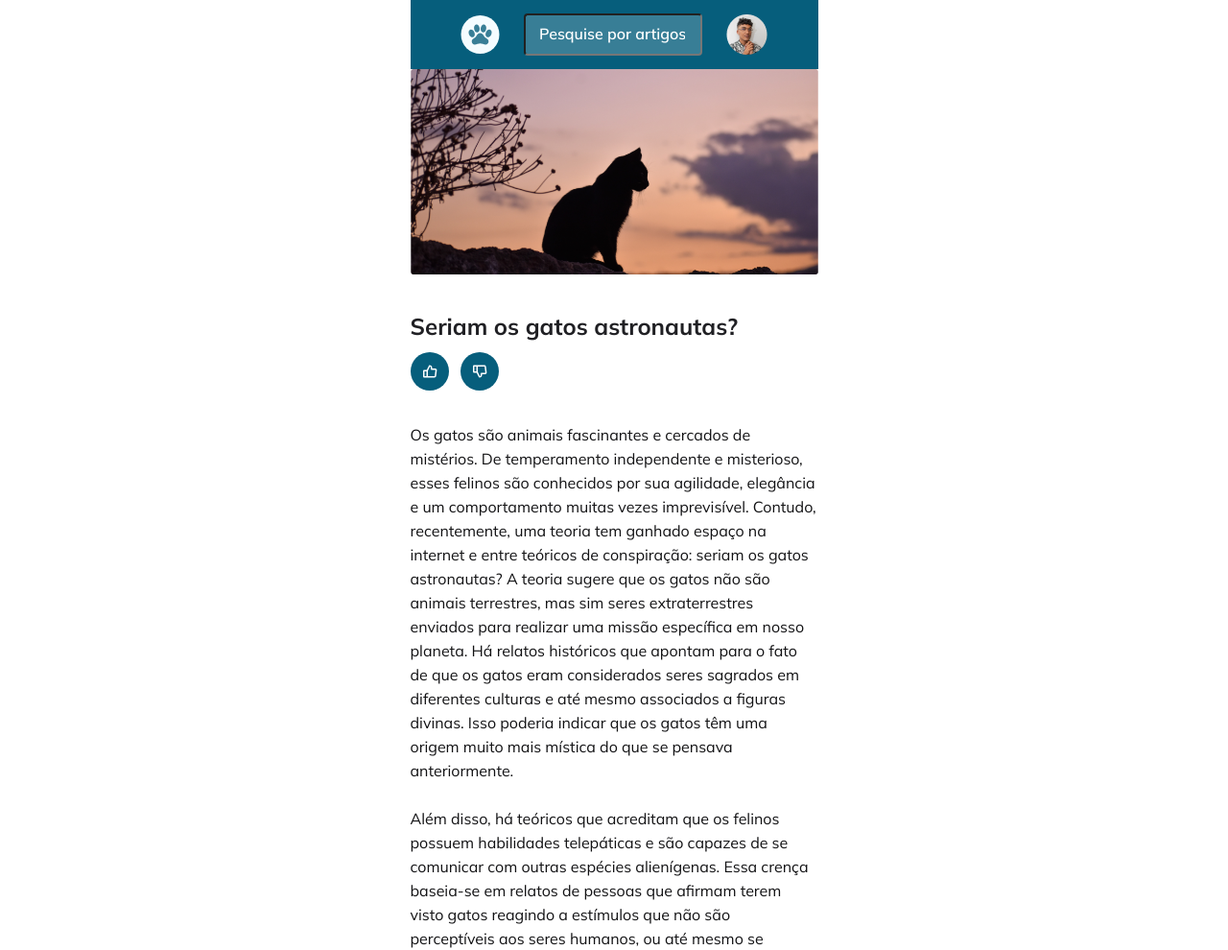
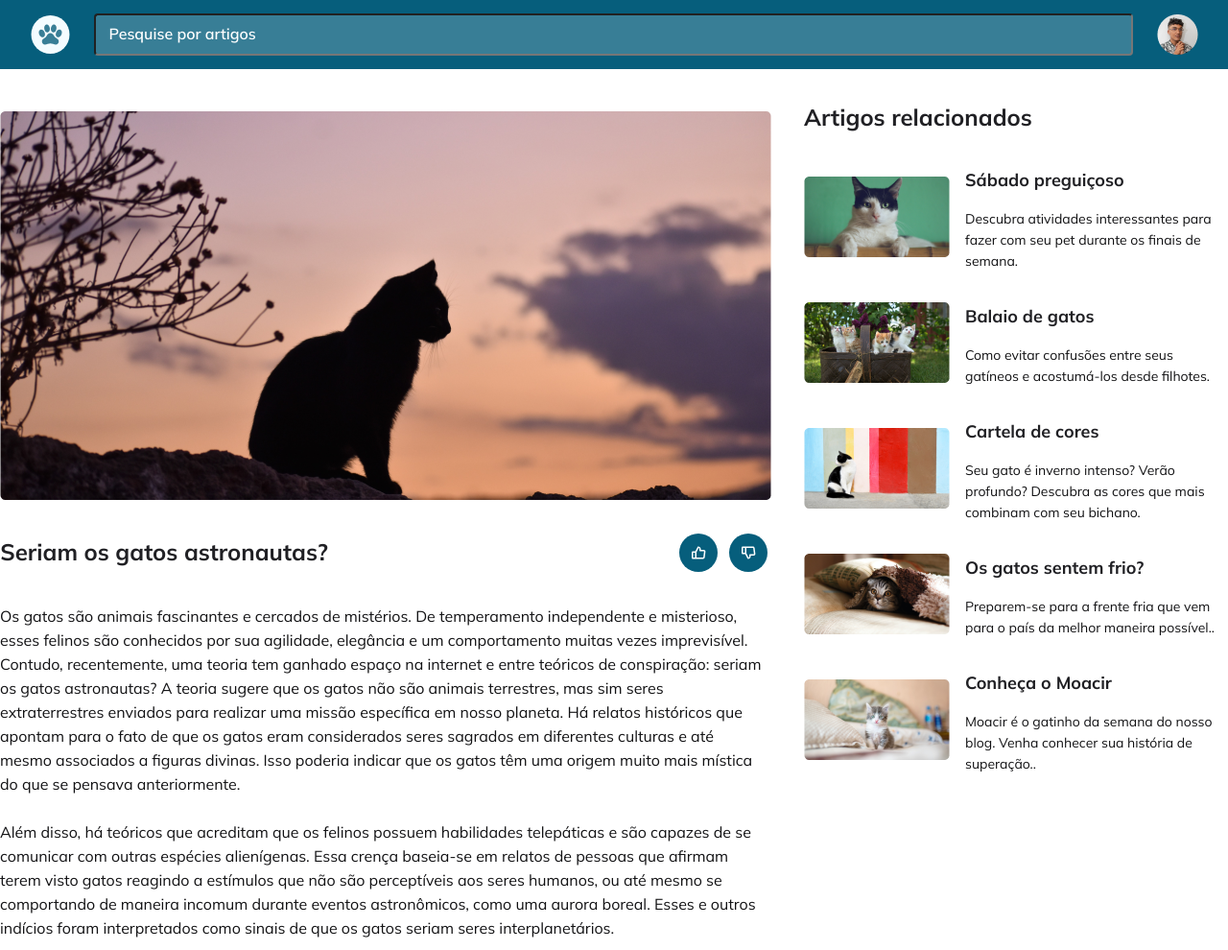
Before and after one commit to Alexandre-smartins/Cat-blog, a plain HTML site: page index.html in a window 1280 px wide. Shown: the top 990 px of the page at 96% size. Drawn offline with Linux system fonts and the light colour scheme.

Commit message:
.desktop

```diff
--- a/style.css
+++ b/style.css
@@ -5,7 +5,7 @@
 }
 
 body {
-  max-width: 425px;
+
   display: flex;
   margin: auto;
   font-size: 1.6rem;
@@ -30,7 +30,7 @@ font-family: "Mulish", sans-serif;
 
 header {
 background-color: var(--Brand-Colors-Explorer-dark);
-width: 425px;
+
 display: flex;
 height: 72px;
 align-items: center;
@@ -69,7 +69,7 @@ font-weight: 600;
   position: absolute;
 }
 #bkimagem {
-max-width: 425px;
+width: fit-content;
 }
 
 .title {
@@ -164,5 +164,61 @@ flex-direction: column;
 justify-content: center;
 align-items: center;
 gap: 1.0rem;
+}
+
+@media (min-width:760px) {
+  body {
+max-width: fit-content;
+  }
+
+  #app {
+    display: grid;
+    grid-template-areas:
+    "header header"
+    "main aside"
+    "footer footer";
+  }
+
+  header {
+grid-area: header;
+  }
+
+  .input-wrapper input {
+    width: 1083px;
+  }
+
+  main {
+    grid-area: main;
+   margin-right: 34px;
+   margin-top: 44px;
+  }
+
+
+  .title {
+    width: 800px;
+    display: flex;
+    flex-direction: row;
+    gap: 366px;
+  }
+
+  section p {
+    width: 800px;
+  }
+
+  aside {
+    grid-area: aside;
+
+  }
+
+  footer {
+    grid-area: footer;
+    margin-top: 39px;
+  }
+
+
+
+
+
+
 
 }
```
Also changed, not shown: index.html (+2 -0 lines).
